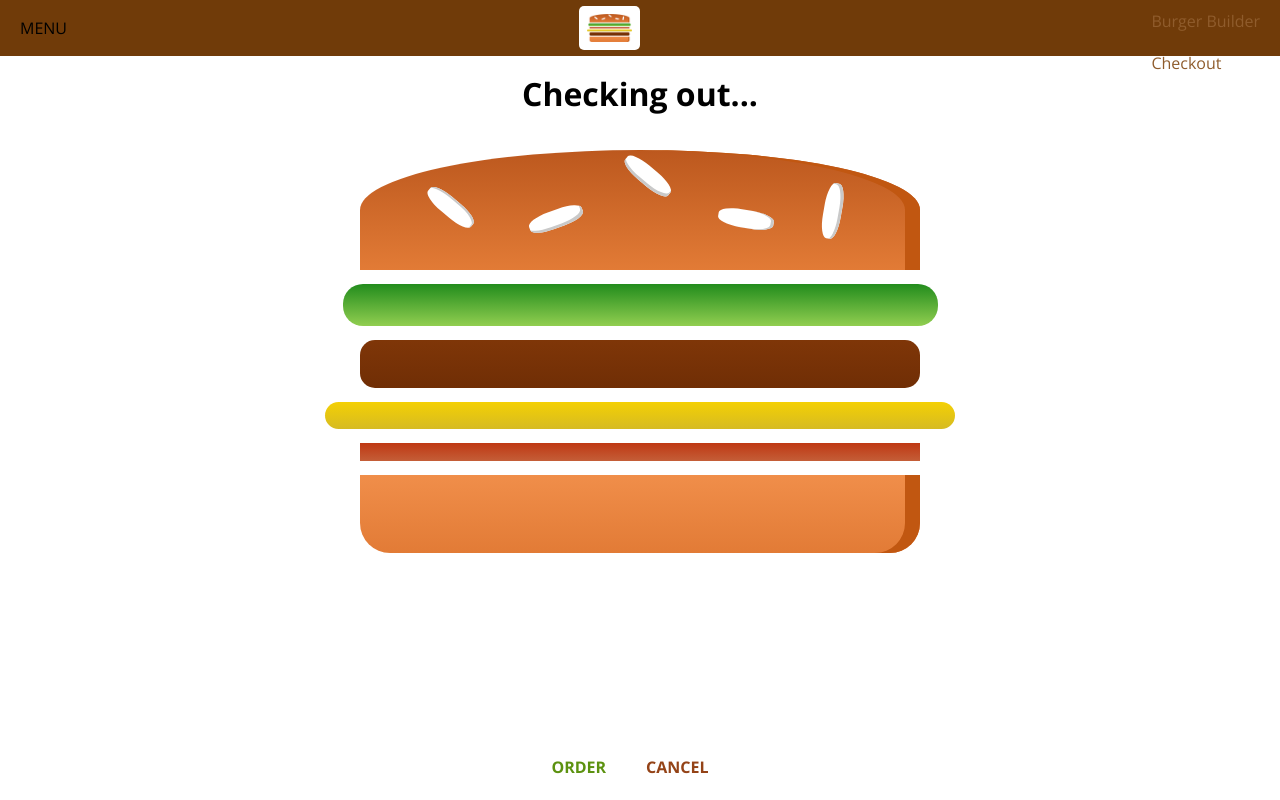
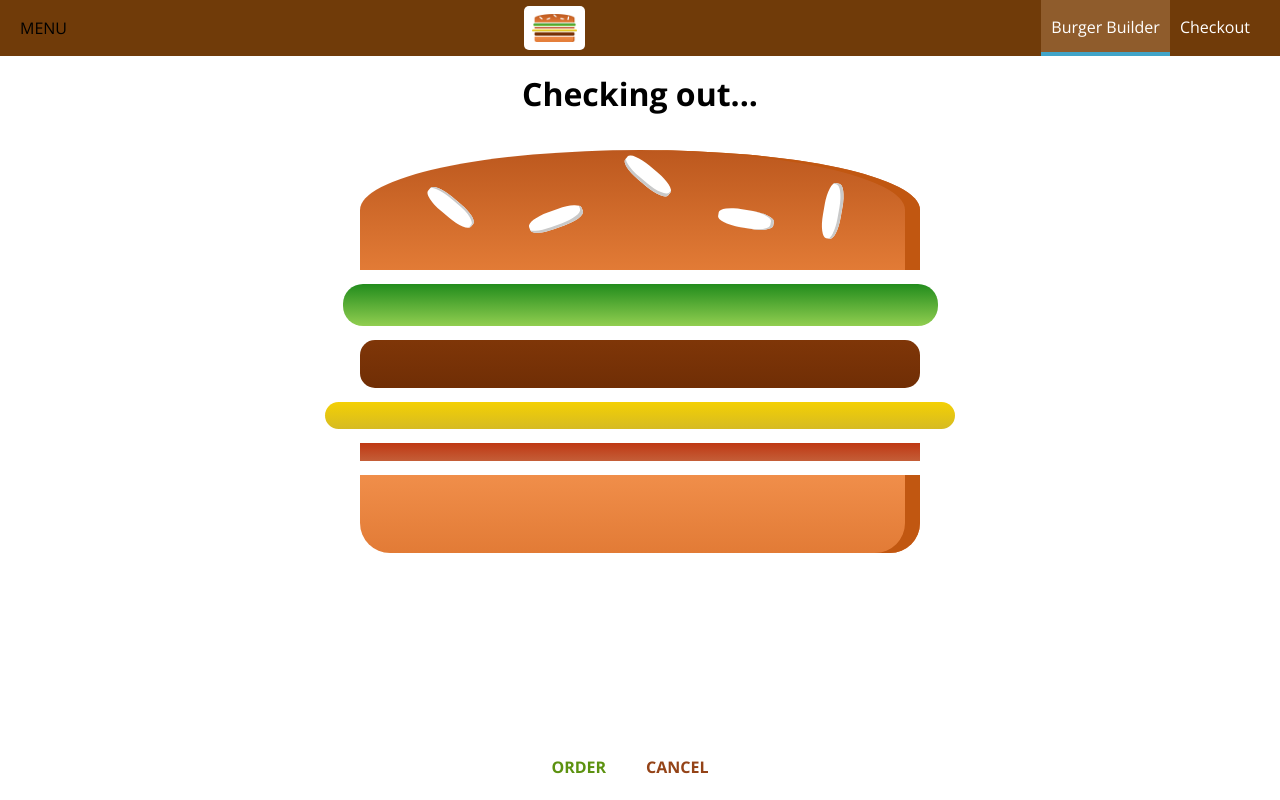
Before and after one commit to ewhanhan/Burger-Builder, a React (Create React App) app: page /checkout in a window 1280 px wide. Built offline with nearby package versions, Linux system fonts and the light colour scheme; the HTML template or start-up script is replaced by a standard one.

Commit message:
Fix nav items

```diff
--- a/src/component/Navigation/NavigationItems/NavigationItem/Navigationitem.module.css
+++ b/src/component/Navigation/NavigationItems/NavigationItem/Navigationitem.module.css
@@ -9,8 +9,8 @@
   color: #8f5c2c;
   text-decoration: none;
   width: 100%;
+  box-sizing: border-box;
   display: block;
-  box-sizing: border-box;
 }
 
 .NavigationItem a:hover,
@@ -18,10 +18,10 @@
 .NavigationItem a.active {
   color: #40a4c8;
 }
-@media (mind-width: 500px) {
+
+@media (min-width: 500px) {
   .NavigationItem {
     margin: 0;
-    box-sizing: border-box;
     display: flex;
     height: 100%;
     width: auto;
@@ -30,11 +30,9 @@
 
   .NavigationItem a {
     color: white;
-    text-decoration: none;
     height: 100%;
     padding: 16px 10px;
     border-bottom: 4px solid transparent;
-    box-sizing: border-box;
   }
 
   .NavigationItem a:hover,
--- a/src/component/Navigation/NavigationItems/NavigationItems.js
+++ b/src/component/Navigation/NavigationItems/NavigationItems.js
@@ -5,7 +5,9 @@ import NavigationItem from './NavigationItem/NavigationItem.js';
 const NavigationItems = (props) => {
   return (
     <ul className={styles.NavigationItems}>
-      <NavigationItem link="/">Burger Builder</NavigationItem>
+      <NavigationItem link="/" active>
+        Burger Builder
+      </NavigationItem>
       <NavigationItem link="/">Checkout</NavigationItem>
     </ul>
   );
--- a/src/component/Navigation/NavigationItems/NavigationItems.module.css
+++ b/src/component/Navigation/NavigationItems/NavigationItems.module.css
@@ -8,7 +8,7 @@
   height: 100%;
 }
 
-@media (mind-width: 500px) {
+@media (min-width: 500px) {
   .NavigationItems {
     flex-flow: row;
   }
```
Also changed, not shown: 1 other file (tests, documents, lock files or other folders).
